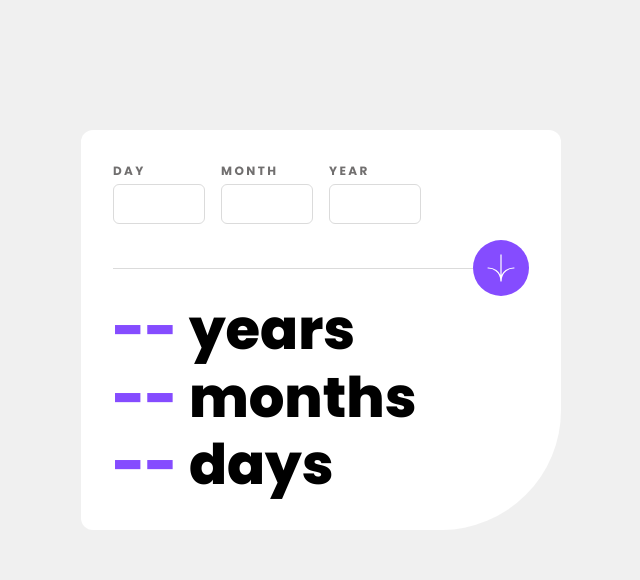
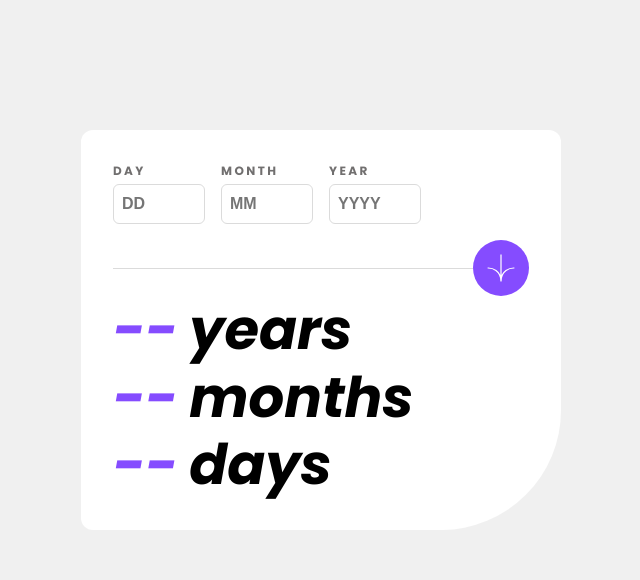
Before and after one commit to jordiparadelo/fronendo-mentor, a React (Vite) app in the folder age-calculator-app/: page / in a window 1280 px wide. Shown: the top 580 px of the page, without its empty margins (319-959 px from the left). Built offline with nearby package versions, Linux system fonts and the light colour scheme.

Commit message:
Updates
- Added new useDateInput hook
- Updated styles

```diff
--- a/age-calculator-app/index.html
+++ b/age-calculator-app/index.html
@@ -17,7 +17,15 @@
 			}
 			@font-face {
 				font-family: "Poppins";
-				font-style: normal;
+				font-style: italic;
+				font-weight: 400;
+				font-display: swap;
+				src: local("Poppins-Italic"),
+					url("./src/assets/fonts/Poppins-Italic.ttf") format("truetype");
+			}
+			@font-face {
+				font-family: "Poppins";
+				font-style: italic;
 				font-weight: 700;
 				font-display: swap;
 				src: local("Poppins-Bolditalic"), url("/src/assets/fonts/Poppins-Bolditalic.ttf") format("truetype");
--- a/age-calculator-app/src/App.jsx
+++ b/age-calculator-app/src/App.jsx
@@ -1,10 +1,46 @@
 import "./styles/App.css";
 import { useDateReducer } from "./hooks/useDates";
+import { useDateInput } from "./hooks/useDateInput";
 import { getDuration, getFormData } from "./utils";
 import { IconArrow } from "./assets/images/IconArrow";
+import { useReducer } from "react";
+
+const initialErrorState = {
+	day: {
+		invalid: false,
+		type: "",
+		message: "Invalid date",
+	},
+
+	month: {
+		invalid: false,
+		type: "",
+		message: "Invalid date",
+	},
+
+	year: {
+		invalid: false,
+		type: "",
+		message: "Invalid date",
+	},
+};
 
 function App() {
 	const { days, months, years, updateDates } = useDateReducer();
+	const { day, month, year, updateInputValue } = useDateInput();
+	const { error, setError } = useReducer((state, nextState) => {
+		return { ...state, ...nextState };
+	}, initialErrorState);
+
+	function validateInput(input) {
+		const { value, id } = input;
+
+		const INPUT_TYPE_VALIDATION = {
+			day: () => {
+				setError({ message: "Invalid date" });
+			},
+		};
+	}
 
 	function handleSubmit(event) {
 		event.preventDefault();
@@ -26,46 +62,84 @@ function App() {
 		});
 	}
 
-	const maxYear = new Date().getFullYear();
+	function handleInputError({ id, type }) {
+		const ERROR_TYPE = {
+			minNum: "Value must be a under 0",
+			maxNum: "Value must be a under 0",
+		};
+
+		ERROR_TYPE[type];
+	}
+
+	function handleOnBlur(event) {
+		const { value, id, type } = event.target;
+		validateInput(value);
+
+		// value === "" && updateInputValue({id, value: initialInputValue[id]})
+	}
+	function handleOnChange(event) {
+		const { value, id } = event.target;
+
+		const isValidInput = value.match(/^-?\d+$/) || value.match(/^$/);
+
+		isValidInput && updateInputValue({ id, value });
+	}
 
 	return (
-		<dvi className='countdown-calculator'>
+		<div className='countdown-calculator'>
 			<form
 				onSubmit={handleSubmit}
 				className='countdown-calculator__form'
 			>
-				<div className='form_inputs-wrapper'>
-					<div className='form_group'>
+				<div className='form__inputs-wrapper'>
+					<div className='form__group'>
 						<label htmlFor='day'>Day</label>
 						<input
-							type='number'
+							type='text'
+							placeholder='DD'
 							id='day'
-							min='1'
-							max='30'
+							onChange={handleOnChange}
+							onBlur={handleOnBlur}
+							value={day}
+							required
 						/>
+						{/* {console.log({state})} */}
+						{/* {error.day.valid && (
+							<span className='form__error-message'>
+								{error["day"].invalid.message}
+							</span>
+						)} */}
 					</div>
-					<div className='form_group'>
+					<div className='form__group'>
 						<label htmlFor='month'>Month</label>
 						<input
-							type='number'
+							type='text'
+							value={month}
+							placeholder='MM'
 							id='month'
-							min='1'
-							max='12'
+							onChange={handleOnChange}
+							required
 						/>
+						{/* {error['month'] && <span className='form__error-message'>{errorMessage}</span>} */}
 					</div>
-					<div className='form_group'>
+					<div className='form__group'>
 						<label htmlFor='year'>Year</label>
 						<input
-							type='number'
+							type='text'
+							value={year}
+							placeholder='YYYY'
 							id='year'
-							min='100'
-							max={maxYear}
+							onChange={handleOnChange}
+							required
 						/>
+						{/* {error['year'] && <span className='form__error-message'>{errorMessage}</span>} */}
 					</div>
 				</div>
-				<div className='form_submission-wrapper'>
+				<div className='form__submission-wrapper'>
 					<hr />
-					<button aria-label="submit"><IconArrow className="icon"/></button>
+					<button aria-label='submit'>
+						<IconArrow className='icon' />
+					</button>
 				</div>
 			</form>
 			<ul className='year-output'>
@@ -82,7 +156,7 @@ function App() {
 					<span className='year-output__label'>days</span>
 				</li>
 			</ul>
-		</dvi>
+		</div>
 	);
 }
 
--- /dev/null
+++ b/age-calculator-app/src/hooks/useDateInput.js
@@ -0,0 +1,83 @@
+import { useReducer } from "react";
+
+const initialInputValue = {
+	day: "",
+	month: "",
+	year: "",
+};
+
+const DATE_ACTION_TYPES = {
+	UPDATE_DAY: "UPDATE_DAY",
+	UPDATE_MONTH: "UPDATE_MONTH",
+	UPDATE_YEAR: "UPDATE_YEAR",
+};
+
+function handleError({id, msg}){
+	console.log({id, msg})
+}
+
+function reducer(state, action) {
+	switch (action.type) {
+		case DATE_ACTION_TYPES.UPDATE_DAY:
+			return {
+				day: action.payload,
+			};
+		case DATE_ACTION_TYPES.UPDATE_MONTH:
+			return {
+				month: action.payload,
+			};
+		case DATE_ACTION_TYPES.UPDATE_YEAR:
+			return {
+				year: action.payload,
+			};
+
+		default:
+			return state;
+	}
+}
+
+export function useDateInput() {
+	const [state, dispatch] = useReducer(reducer, initialInputValue);
+	const { day, month, year } = state;
+
+	console.log({ day, month, year })
+
+	function updateInputValue({ id, value }) {
+		const INPUT_TYPE = {
+			day: () => {
+				if (value.length > 2) return;
+				if (value > 31) {
+					handleError({id, msg:'Mus be a valid day'})
+					dispatch({
+						type: "UPDATE_DAY",
+						payload: 31,
+					});
+				};
+				if (value === 0) return;
+
+				dispatch({
+					type: "UPDATE_DAY",
+					payload: value,
+				});
+			},
+			month: () => {
+				if (value > 12) return;
+
+				dispatch({
+					type: "UPDATE_MONTH",
+					payload: value,
+				});
+			},
+			year: () => {
+				if (value.length > 4) return;
+				dispatch({
+					type: "UPDATE_YEAR",
+					payload: value,
+				});
+			},
+		};
+		value !== " " ? INPUT_TYPE[id]() : "DD";
+	}
+
+	return { day, month, year, initialInputValue, updateInputValue };
+}
--- a/age-calculator-app/src/styles/App.css
+++ b/age-calculator-app/src/styles/App.css
@@ -38,28 +38,28 @@
 	gap: var(--spacing);
 }
 
-.form_inputs-wrapper {
+.form__inputs-wrapper {
 	display: flex;
 	flex-direction: column;
 	gap: var(--spacing);
 }
 
 @media screen and (min-width: 375px) {
-	.form_inputs-wrapper {
+	.form__inputs-wrapper {
 		display: grid;
 		gap: var(--spacing);
 		grid-template-columns: repeat(auto-fill, minmax(max(80px, 20%), 1fr));
 	}
 }
 
-.form_group {
+.form__group {
 	display: flex;
 	flex-direction: column;
 	flex-grow: 1;
 	gap: 4px;
 }
 
-.form_group label {
+.form__group label {
 	font-size: 12px;
 	text-transform: uppercase;
 	letter-spacing: 0.2em;
@@ -67,7 +67,7 @@
 	color: var(--color-smokey-grey);
 }
 
-.form_group input {
+.form__group input {
 	--size: 40px;
 	--border-color: var(--color-light-grey);
 
@@ -81,20 +81,26 @@
 	font-weight: bold;
 }
 
-.form_group input:is(:hover) {
+.form__group input:is(:hover) {
 	--border-color: var(--color-primary);
 }
-.form_group input:is(:focus, :active) {
+.form__group input:is(:focus, :active) {
 	--border-color: var(--color-primary);
 	outline: 4px solid var(--color-light-primary);
 }
 
-.form_submission-wrapper {
+.form__error-message {
+	font-size: 12px;
+	font-style: italic;
+	color: var(--color-alert)
+}
+
+.form__submission-wrapper {
 	display: flex;
 	place-items: center;
 }
 
-.form_submission-wrapper hr {
+.form__submission-wrapper hr {
 	--size: 1px;
 
 	min-height: var(--size);
@@ -106,7 +112,7 @@
 	background-color: var(--color-light-grey);
 }
 
-.form_submission-wrapper button {
+.form__submission-wrapper button {
 	--size: 56px;
 	--background-color: var(--color-primary);
 
@@ -124,11 +130,11 @@
 	cursor: pointer;
 }
 
-.form_submission-wrapper button:is(:hover) {
+.form__submission-wrapper button:is(:hover) {
 	--background-color: var(--color-off-black);
 }
 
-.form_submission-wrapper button .icon {
+.form__submission-wrapper button .icon {
 	aspect-ratio: 1/1;
 
 	width: 50%;
```
